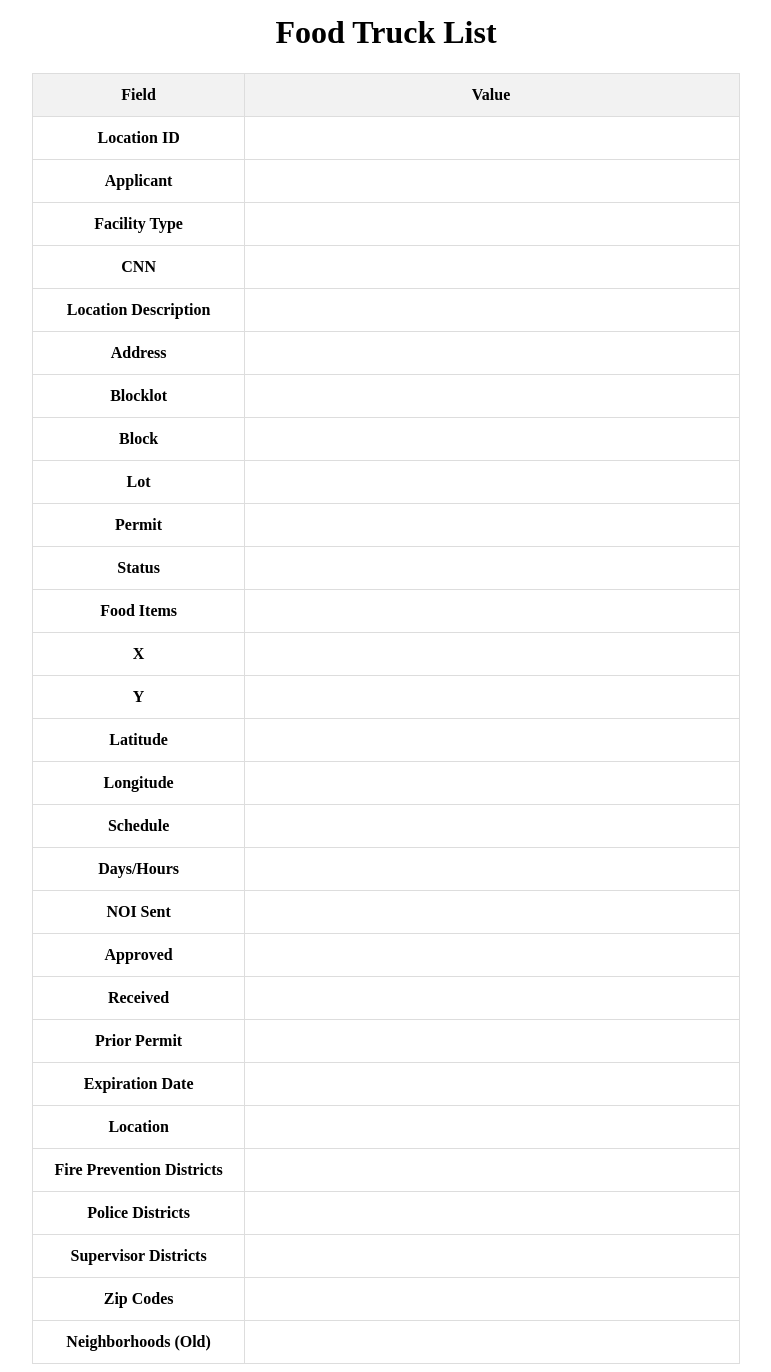
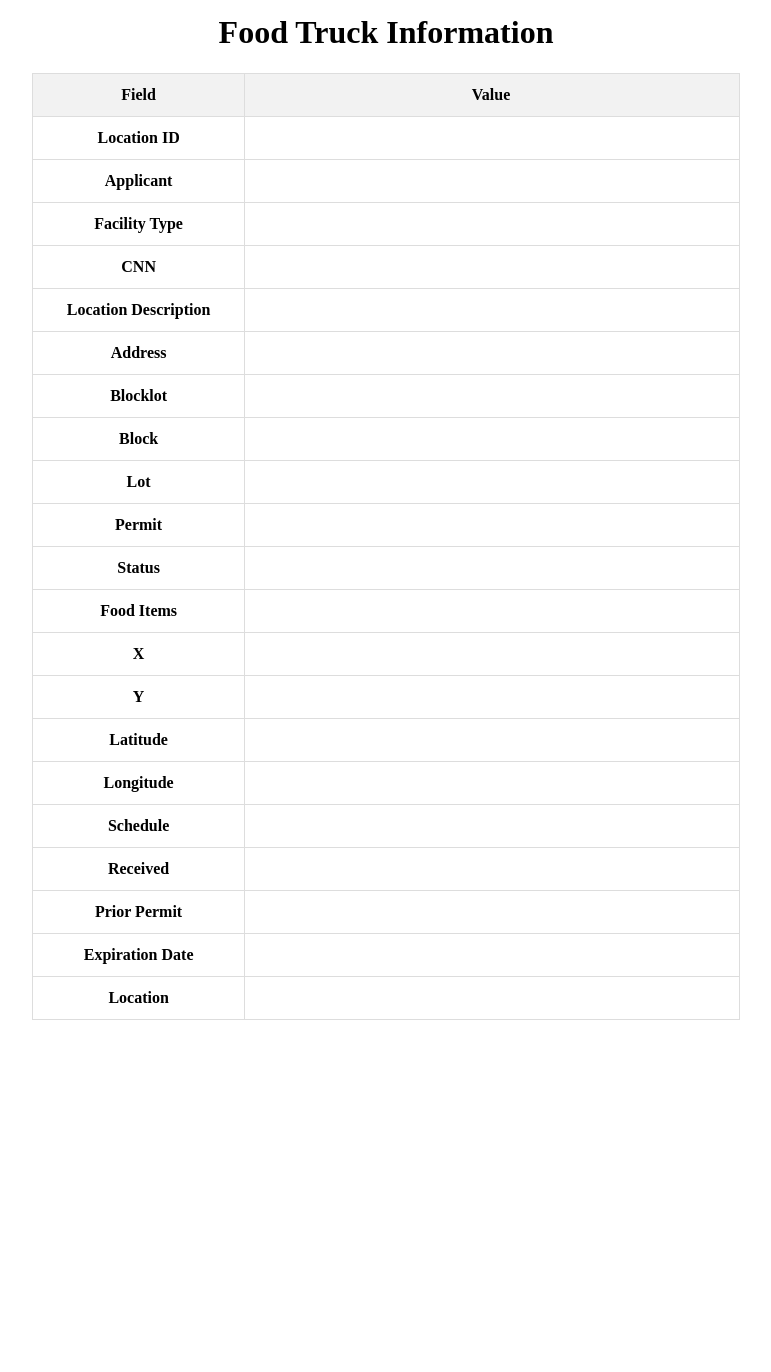
Before and after one commit to MilkiyasGebru/SanFranFoodTruck, a Django app: page /truck/1/ in a window 1280 px wide. Shown: the part 75-1447 px from the top of the page, without its empty margins (254-1025 px from the left). After the commit the page ends 1095 px from the top, so only its background shows below. Run offline with Django 5.2, Linux system fonts and the light colour scheme; data that the repository does not hold is empty.

Commit message:
Fixed little bugs

```diff
--- a/static/styles.css
+++ b/static/styles.css
@@ -1,4 +1,5 @@
 .navbar {
+
     overflow: hidden;
     display: flex;
     padding: 10px;
@@ -39,7 +40,8 @@
 
 #map {
     width: 100%;
-    height: 20%;
+    /*height: 90%;*/
+    height: 670px;
 }
 
 .logo {
--- a/templates/food_truck_list.html
+++ b/templates/food_truck_list.html
@@ -94,7 +94,7 @@
     {% include 'navbar.html' %}
     <div class="container">
 
-        <h1>Food Truck List</h1>
+        <h1> Food Truck Information </h1>
         <table>
             <thead>
                 <tr>
@@ -171,18 +171,8 @@
                     <td class="field">Schedule</td>
                     <td>{{ truck.Schedule }}</td>
                 </tr>
-                <tr>
-                    <td class="field">Days/Hours</td>
-                    <td>{{ truck.dayshours }}</td>
-                </tr>
-                <tr>
-                    <td class="field">NOI Sent</td>
-                    <td>{{ truck.NOISent }}</td>
-                </tr>
-                <tr>
-                    <td class="field">Approved</td>
-                    <td>{{ truck.Approved }}</td>
-                </tr>
+
+
                 <tr>
                     <td class="field">Received</td>
                     <td>{{ truck.Received }}</td>
@@ -199,26 +189,8 @@
                     <td class="field">Location</td>
                     <td>{{ truck.Location }}</td>
                 </tr>
-                <tr>
-                    <td class="field">Fire Prevention Districts</td>
-                    <td>{{ truck.Fire_Prevention_Districts }}</td>
-                </tr>
-                <tr>
-                    <td class="field">Police Districts</td>
-                    <td>{{ truck.Police_Districts }}</td>
-                </tr>
-                <tr>
-                    <td class="field">Supervisor Districts</td>
-                    <td>{{ truck.Supervisor_Districts }}</td>
-                </tr>
-                <tr>
-                    <td class="field">Zip Codes</td>
-                    <td>{{ truck.Zip_Codes }}</td>
-                </tr>
-                <tr>
-                    <td class="field">Neighborhoods (Old)</td>
-                    <td>{{ truck.Neighborhoods_old }}</td>
-                </tr>
+
+
             </tbody>
         </table>
     </div>
--- a/templates/main.html
+++ b/templates/main.html
@@ -9,7 +9,7 @@
         <script src="https://maps.googleapis.com/maps/api/js?key=AIzaSyDJ9A6JY0OIax7yiUUAiNywAg8-CC0wpQk&libraries=places"></script>
 
 
-        <title>Title</title>
+        <title>Main</title>
     </head>
     <body>
         {% include 'navbar.html' %}
```
Also changed, not shown: templates/googlemap.html (deleted, +0 -20 lines).
